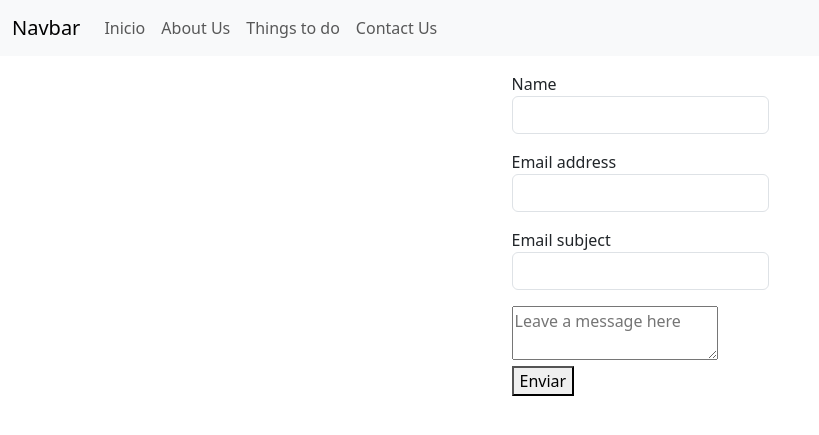
After one commit to geraldacunasoftware/proyecto_pagina, a Django app: page /app/contact in a window 1280 px wide. The commit adds this page. Shown: the top 435 px of the page, without its empty margins (0-819 px from the left). Run offline with Django 5.2, Linux system fonts and the light colour scheme.

Commit message:
Cambios para envío de correo desde formulario de contacto

```diff
--- a/app/admin.py
+++ b/app/admin.py
@@ -1,3 +1,5 @@
 from django.contrib import admin
+from .models import services
 
+admin.site.register(services)
 # Register your models here.
--- a/app/models.py
+++ b/app/models.py
@@ -1,3 +1,7 @@
 from django.db import models
 
 # Create your models here.
+class services(models.Model):
+    name = models.CharField(max_length=50)
+    description = models.TextField(max_length=600)
+    image = models.ImageField(upload_to='mediaServices')
--- a/app/templates/base.html
+++ b/app/templates/base.html
@@ -19,7 +19,7 @@
             <div class="collapse navbar-collapse" id="navbarContent">
                 <ul class="navbar-nav me-auto mb-2 mb-lg-0">
                     <li class="nav-item">
-                        <a href="#" class="nav-link" aria-current="page">{% trans "Home" %}</a>
+                        <a href="{% url 'index' %}" class="nav-link" aria-current="page">{% trans "Home" %}</a>
                     </li>
                     <li class="nav-item">
                         <a href="#" class="nav-link" aria-current="page">{% trans "About Us" %}</a>
@@ -28,7 +28,7 @@
                         <a href="#" class="nav-link" aria-current="page">{% trans "Things to do" %}</a>
                     </li>
                     <li class="nav-item">
-                        <a href="#" class="nav-link" aria-current="page">{% trans "Contact Us" %}</a>
+                        <a href="{% url 'contact' %}" class="nav-link" aria-current="page">{% trans "Contact Us" %}</a>
                     </li>
                 </ul>
             </div>
@@ -39,24 +39,9 @@
             <div class="my-3 d-flex justify-content-center align-items-center w-100">
                 {% block contenido %}
                 {% endblock contenido %}
+                {% block contact %}
+                {% endblock contact %}
             </div>
-            {% blocktrans %}
-            <div class="text-center my-3">
-                    <h1>Welcome to Your Aquatic Adventure!</h1>
-                <p>
-                    Discover the thrill of open waters with our expertly guided boat tours and sport fishing experiences. Whether you're a seasoned angler or a first-time explorer, we offer unforgettable moments on pristine waters, surrounded by breathtaking views and abundant marine life. Let us show you the hidden gems and best fishing spots along our coastline.
-                </p>
-            </div>
-            <div class="text-center my-3">
-                <h1>Explore Boat Tours and Scenic Rides</h1>
-                <p>
-                    Our boat tours are designed for everyone, from those looking to relax and soak up the sun to adventure-seekers eager to explore coastal landscapes. Experience the ocean’s beauty as you cruise past stunning views, spot playful dolphins, and feel the refreshing sea breeze. Sit back, relax, and let us take you on a scenic journey you won’t forget.</p>
-            </div>
-
-
-
-
-            {% endblocktrans %}
         </div>
     </main>
     <script src="https://cdn.jsdelivr.net/npm/@popperjs/core@2.11.8/dist/umd/popper.min.js" integrity="sha384-I7E8VVD/ismYTF4hNIPjVp/Zjvgyol6VFvRkX/vR+Vc4jQkC+hVqc2pM8ODewa9r" crossorigin="anonymous"></script>
--- /dev/null
+++ b/app/templates/contact.html
@@ -0,0 +1,32 @@
+{% extends "base.html" %}
+{% block titulo %}
+  Costa Rica Tours | Contact Us
+{% endblock titulo %}
+{% load i18n %}
+
+{% block contact %}
+<div>
+    <form action="{% url 'enviar_correo' %}" method="post">
+    {% csrf_token %}
+        <div class="mb-3">
+            <label for="txt-name">Name</label>
+            <input type="text" name="txt-name" id="txt-name" class="form-control">
+        </div>
+        <div class="mb-3">
+            <label for="txt-email">Email address</label>
+            <input type="email" name="txt-email" id="txt-email" class="form-control">
+        </div>
+        <div class="mb-3">
+            <label for="txt-subject">Email subject</label>
+            <input type="text" name="txt-subject" id="txt-subject" class="form-control">
+        </div>
+        <div class="form-floating">
+        <textarea class="" placeholder="Leave a message here" name="txt-message" id="txt-message"></textarea>
+        <label for="txt-message"></label>
+        </div>
+        <div>
+            <button type="submit">Enviar</button>
+        </div>
+    </form>
+</div>
+{% endblock contact %}
--- a/app/urls.py
+++ b/app/urls.py
@@ -0,0 +1,7 @@
+from django.urls import path
+from .views import contact,enviar_correo
+
+urlpatterns = [
+    path('contact',contact,name='contact'),
+    path('enviar_correo',enviar_correo,name='enviar_correo'),
+]
--- a/app/views.py
+++ b/app/views.py
@@ -1,6 +1,33 @@
-from django.shortcuts import render
+from django.shortcuts import render,redirect
 from django.utils.translation import gettext as _
+from django.core.mail import send_mail
+from django.conf import settings
+
+def index(request):
+    return render(request,'index.html')
+
+def enviar_correo(request):
+    if request.method == 'POST':
+        nombre = request.POST.get('txt-name')
+        correo = request.POST.get('txt-email')
+        subject = request.POST.get('txt-subject')
+        mensaje = request.POST.get('txt-message')
+
+        # Mensaje para enviar por correo
+        asunto = f"Asunto de correo: {subject}"
+        contenido = f"Mensaje de: {nombre} ({correo})\n\n{mensaje}"
+
+        try:
+            send_mail(asunto, contenido, settings.EMAIL_HOST_USER, ['geraldacunasoftware@gmail.com'])
+            return redirect('index')  # Redirecciona a una página de éxito
+        except Exception as e:
+            print("Error al enviar el correo:", e)  # Esto ayuda a ver el error en la consola
+            return render(request,'contact.html', {'error': 'No se pudo enviar el correo. Inténtalo de nuevo más tarde.'})
+
+    return render(request,'contact.html')
 
 # Create your views here.
-def index(request):
-    return render(request,'index.html')
+
+
+def contact(request):
+    return render(request,'contact.html')
--- a/proyecto_pagina/settings.py
+++ b/proyecto_pagina/settings.py
@@ -135,3 +135,9 @@ STATIC_ROOT = os.path.join(BASE_DIR, 'staticfiles')
 # https://docs.djangoproject.com/en/5.1/ref/settings/#default-auto-field
 
 DEFAULT_AUTO_FIELD = 'django.db.models.BigAutoField'
+EMAIL_BACKEND = 'django.core.mail.backends.smtp.EmailBackend'
+EMAIL_HOST = 'smtp.gmail.com'
+EMAIL_PORT = 587
+EMAIL_USE_TLS = True
+EMAIL_HOST_USER = 'geraldacunasoftware@gmail.com'
+EMAIL_HOST_PASSWORD = 'fqrxubliwyqgqqva'
--- a/proyecto_pagina/urls.py
+++ b/proyecto_pagina/urls.py
@@ -15,7 +15,7 @@ Including another URLconf
     2. Add a URL to urlpatterns:  path('blog/', include('blog.urls'))
 """
 from django.contrib import admin
-from django.urls import path
+from django.urls import path,include
 from django.conf.urls.static import static
 from app.views import index
 from .settings import MEDIA_ROOT,MEDIA_URL
@@ -23,6 +23,7 @@ from .settings import MEDIA_ROOT,MEDIA_URL
 urlpatterns = [
     path('admin/', admin.site.urls),
     path('',index,name='index'),
+    path('app/',include('app.urls')),
 ]
 
 urlpatterns += static(MEDIA_URL,document_root=MEDIA_ROOT)
```
Also changed, not shown: app/templates/index.html (+17 -1 lines), db.sqlite3.
